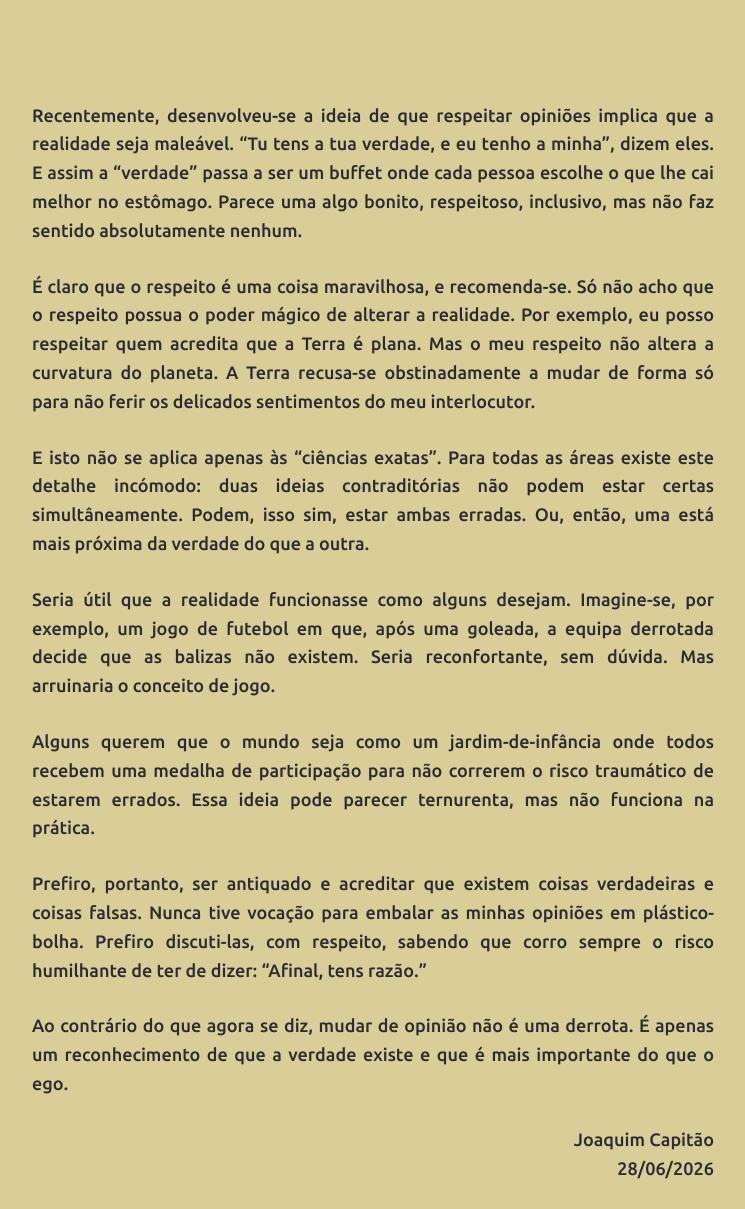
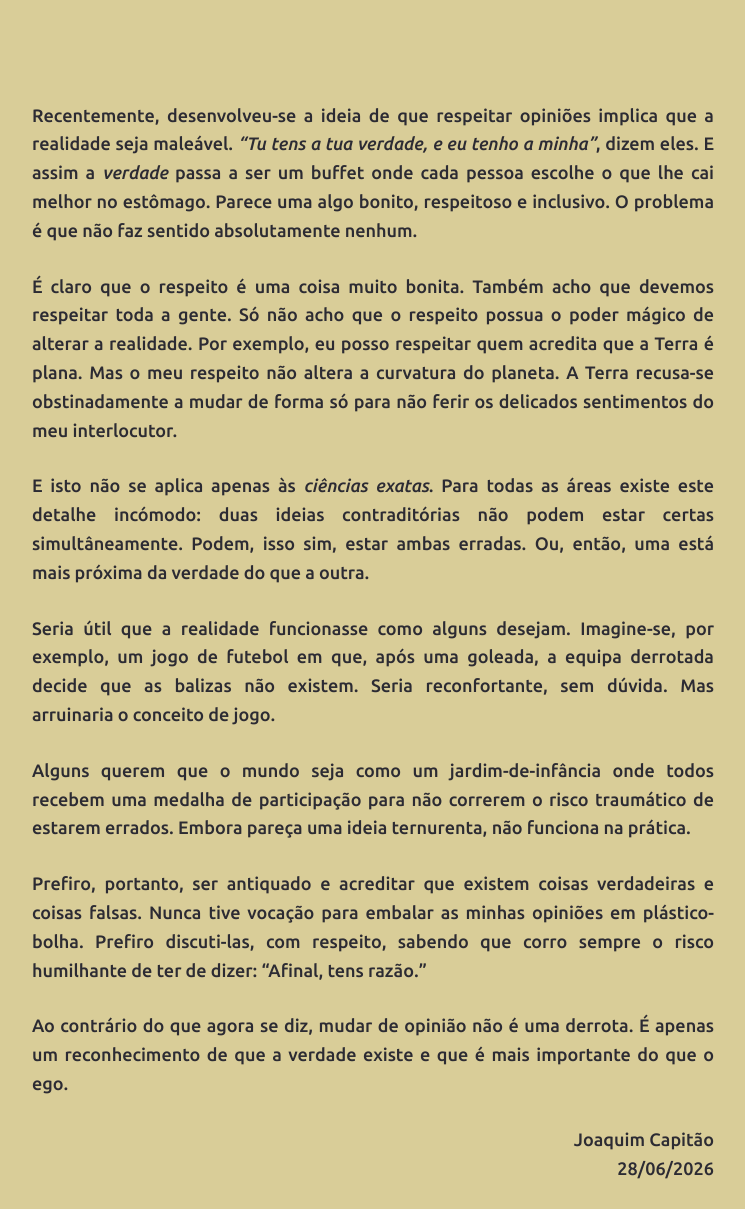
Before and after one commit to joaquim-capitao/queime-depois-de-ler, a Jekyll site: the page built from exp/o-buffet.md, in a window 1280 px wide. Shown: the part 721-1930 px from the top of the page, without its empty margins (267-1012 px from the left). Built offline with Jekyll 4.4.1, drawn with Linux system fonts in a browser that asks for light colours; our own code applies the rules of GitHub Pages for plain Markdown files.

Commit message:
Atualizar o o-buffet.md

```diff
--- a/exp/o-buffet.md
+++ b/exp/o-buffet.md
@@ -10,15 +10,15 @@
 
 <a href="https://ibb.co/LhQ9jKwK"><img src="https://i.ibb.co/G3sCYmwm/1782790449375.png" alt="1782790449375" border="0"></a><br /><a target='_blank' href='https://pt.imgbb.com/'> </a><br />
 
-Recentemente, desenvolveu-se a ideia de que respeitar opiniões implica que a realidade seja maleável. “Tu tens a tua verdade, e eu tenho a minha", dizem eles. E assim a "verdade" passa a ser um buffet onde cada pessoa escolhe o que lhe cai melhor no estômago. Parece uma algo bonito, respeitoso, inclusivo, mas não faz sentido absolutamente nenhum.
+Recentemente, desenvolveu-se a ideia de que respeitar opiniões implica que a realidade seja maleável. *“Tu tens a tua verdade, e eu tenho a minha"*, dizem eles. E assim a *verdade* passa a ser um buffet onde cada pessoa escolhe o que lhe cai melhor no estômago. Parece uma algo bonito, respeitoso e inclusivo. O problema é que não faz sentido absolutamente nenhum.
 
-É claro que o respeito é uma coisa maravilhosa, e recomenda-se. Só não acho que o respeito possua o poder mágico de alterar a realidade. Por exemplo, eu posso respeitar quem acredita que a Terra é plana. Mas o meu respeito não altera a curvatura do planeta. A Terra recusa-se obstinadamente a mudar de forma só para não ferir os delicados sentimentos do meu interlocutor.
+É claro que o respeito é uma coisa muito bonita. Também acho que devemos respeitar toda a gente. Só não acho que o respeito possua o poder mágico de alterar a realidade. Por exemplo, eu posso respeitar quem acredita que a Terra é plana. Mas o meu respeito não altera a curvatura do planeta. A Terra recusa-se obstinadamente a mudar de forma só para não ferir os delicados sentimentos do meu interlocutor.
 
-E isto não se aplica apenas às “ciências exatas”. Para todas as áreas existe este detalhe incómodo: duas ideias contraditórias não podem estar certas simultâneamente. Podem, isso sim, estar ambas erradas. Ou, então, uma está mais próxima da verdade do que a outra.
+E isto não se aplica apenas às *ciências exatas*. Para todas as áreas existe este detalhe incómodo: duas ideias contraditórias não podem estar certas simultâneamente. Podem, isso sim, estar ambas erradas. Ou, então, uma está mais próxima da verdade do que a outra.
 
 Seria útil que a realidade funcionasse como alguns desejam. Imagine-se, por exemplo, um jogo de futebol em que, após uma goleada, a equipa derrotada decide que as balizas não existem. Seria reconfortante, sem dúvida. Mas arruinaria o conceito de jogo.
 
-Alguns querem que o mundo seja como um jardim-de-infância onde todos recebem uma medalha de participação para não correrem o risco traumático de estarem errados. Essa ideia pode parecer ternurenta, mas não funciona na prática.
+Alguns querem que o mundo seja como um jardim-de-infância onde todos recebem uma medalha de participação para não correrem o risco traumático de estarem errados. Embora pareça uma ideia ternurenta, não funciona na prática.
 
 Prefiro, portanto, ser antiquado e acreditar que existem coisas verdadeiras e coisas falsas. Nunca tive vocação para embalar as minhas opiniões em plástico-bolha. Prefiro discuti-las, com respeito, sabendo que corro sempre o risco humilhante de ter de dizer: “Afinal, tens razão.”
 
```
